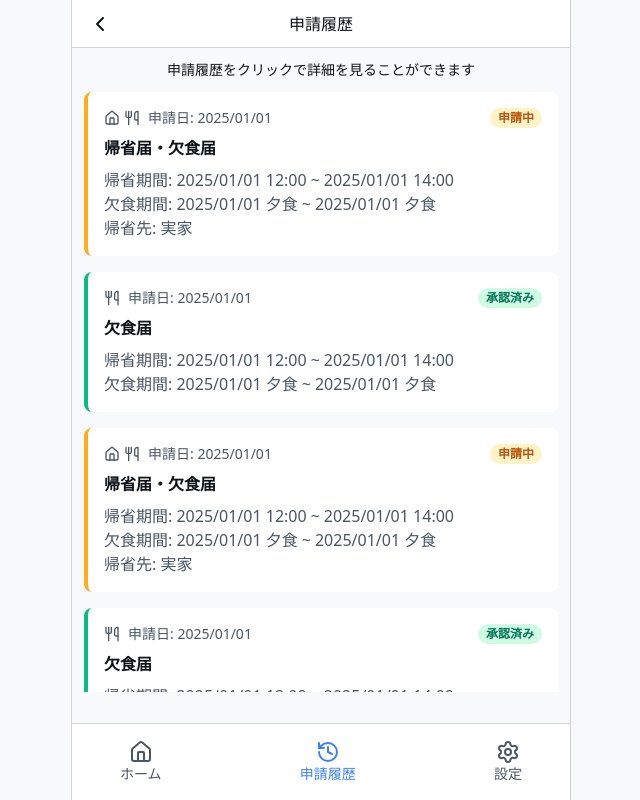
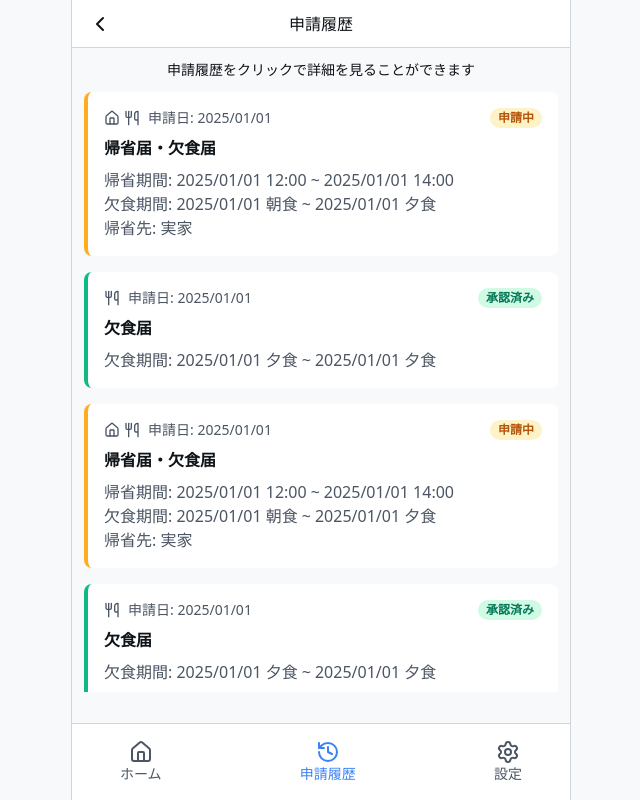
Before and after one commit to mokkun55/yurigaoka-app-student, a Next.js app: page /history in a window 1280 px wide. Shown: the whole page, without its empty margins (319-959 px from the left). Built offline with nearby package versions, Linux system fonts and the light colour scheme.

Commit message:
コンポーネントの分割

```diff
--- a/src/app/history/_components/history-card/index.tsx
+++ b/src/app/history/_components/history-card/HomeHistoryCard.tsx
@@ -4,17 +4,15 @@ import dayjs from 'dayjs'
 
 type Props = {
   status: 'pending' | 'approved' | 'rejected' | 'canceled'
-  type: 'homecoming' | 'meal'
   createdAt: string
   period: {
     startDate: Date
     endDate: Date
   }
-  homecoming?: {
+  homecoming: {
     id: string
     place: string
   }
-  // TODO: ここ呼び出し側でどうにかする
   meal: {
     startDate: {
       morning: boolean
@@ -27,7 +25,7 @@ type Props = {
   }
 }
 
-export default function HistoryCard({ status, type, createdAt, period, homecoming, meal }: Props) {
+export default function HomeHistoryCard({ status, createdAt, period, homecoming, meal }: Props) {
   let borderColor = ''
   switch (status) {
     case 'pending':
@@ -51,20 +49,13 @@ export default function HistoryCard({ status, type, createdAt, period, homecomin
         {/* 左 */}
         <div className="flex items-center gap-2 text-(--sub-text)">
           <div className="flex items-center gap-1">
-            {type === 'homecoming' ? (
-              <>
             <House width={16} height={16} />
             <ForkKnife width={16} height={16} />
-              </>
-            ) : (
-              <ForkKnife width={16} height={16} />
-            )}
           </div>
           <div className="flex items-center gap-2">
             <p className="text-sm">申請日: {createdAt}</p>
           </div>
         </div>
-
         {/* 右 */}
         <div className="flex items-center gap-2">
           <Badge type={status} size="small" />
@@ -72,15 +63,13 @@ export default function HistoryCard({ status, type, createdAt, period, homecomin
       </div>
       {/* メイン */}
       <div className="flex flex-col gap-2">
-        <p className="text-base font-bold">{type === 'homecoming' ? '帰省届・欠食届' : '欠食届'}</p>
+        <p className="text-base font-bold">帰省届・欠食届</p>
         <div className="flex flex-col text-(--sub-text)">
-          {homecoming && (
           <p>
             帰省期間: {dayjs(period.startDate).format('YYYY/MM/DD HH:mm')}
             <span className="mx-1">~</span>
             {dayjs(period.endDate).format('YYYY/MM/DD HH:mm')}
           </p>
-          )}
           <p>
             欠食期間: {dayjs(period.startDate).format('YYYY/MM/DD')} {meal.startDate.morning && '朝食'}
             {meal.startDate.evening && '夕食'}
@@ -88,7 +77,7 @@ export default function HistoryCard({ status, type, createdAt, period, homecomin
             {dayjs(period.endDate).format('YYYY/MM/DD')} {meal.endDate.morning && '朝食'}
             {meal.endDate.evening && '夕食'}
           </p>
-          {type === 'homecoming' && homecoming?.place && <p>帰省先: {homecoming.place}</p>}
+          {homecoming.place && <p>帰省先: {homecoming.place}</p>}
         </div>
       </div>
     </div>
--- /dev/null
+++ b/src/app/history/_components/history-card/MealHistoryCard.tsx
@@ -0,0 +1,74 @@
+import { ForkKnife } from 'lucide-react'
+import Badge from '../badge'
+import dayjs from 'dayjs'
+
+type Props = {
+  status: 'pending' | 'approved' | 'rejected' | 'canceled'
+  createdAt: string
+  period: {
+    startDate: Date
+    endDate: Date
+  }
+  meal: {
+    startDate: {
+      morning: boolean
+      evening: boolean
+    }
+    endDate: {
+      morning: boolean
+      evening: boolean
+    }
+  }
+}
+
+export default function MealHistoryCard({ status, createdAt, period, meal }: Props) {
+  let borderColor = ''
+  switch (status) {
+    case 'pending':
+      borderColor = 'border-(--yellow)'
+      break
+    case 'approved':
+      borderColor = 'border-(--green)'
+      break
+    case 'rejected':
+      borderColor = 'border-(--red)'
+      break
+    case 'canceled':
+      borderColor = 'border-(--gray)'
+      break
+  }
+
+  return (
+    <div className={`bg-white rounded-lg p-4 flex flex-col gap-2 border-l-4 ${borderColor}`}>
+      {/* ヘッダー */}
+      <div className="flex justify-between items-center">
+        {/* 左 */}
+        <div className="flex items-center gap-2 text-(--sub-text)">
+          <div className="flex items-center gap-1">
+            <ForkKnife width={16} height={16} />
+          </div>
+          <div className="flex items-center gap-2">
+            <p className="text-sm">申請日: {createdAt}</p>
+          </div>
+        </div>
+        {/* 右 */}
+        <div className="flex items-center gap-2">
+          <Badge type={status} size="small" />
+        </div>
+      </div>
+      {/* メイン */}
+      <div className="flex flex-col gap-2">
+        <p className="text-base font-bold">欠食届</p>
+        <div className="flex flex-col text-(--sub-text)">
+          <p>
+            欠食期間: {dayjs(period.startDate).format('YYYY/MM/DD')} {meal.startDate.morning && '朝食'}
+            {meal.startDate.evening && '夕食'}
+            <span className="mx-1">~</span>
+            {dayjs(period.endDate).format('YYYY/MM/DD')} {meal.endDate.morning && '朝食'}
+            {meal.endDate.evening && '夕食'}
+          </p>
+        </div>
+      </div>
+    </div>
+  )
+}
--- a/src/app/history/page.tsx
+++ b/src/app/history/page.tsx
@@ -3,7 +3,8 @@
 import { useRouter } from 'next/navigation'
 import Header from '@/_components/ui/header'
 import Footer from '@/_components/ui/footer'
-import HistoryCard from './_components/history-card'
+import HomeHistoryCard from './_components/history-card/HomeHistoryCard'
+import MealHistoryCard from './_components/history-card/MealHistoryCard'
 
 export default function HistoryPage() {
   const router = useRouter()
@@ -14,16 +15,34 @@ export default function HistoryPage() {
       <div className="p-3">
         <p className="text-center text-sm">申請履歴をクリックで詳細を見ることができます</p>
         <div className="mt-3 flex flex-col gap-4 overflow-y-auto max-h-[calc(100vh-200px)]">
-          {Array.from({ length: 10 }).map((_, index) => (
-            <HistoryCard
+          {Array.from({ length: 10 }).map((_, index) => {
+            const type = index % 2 === 0 ? 'homecoming' : 'meal'
+            if (type === 'homecoming') {
+              return (
+                <HomeHistoryCard
                   key={index}
                   status={index % 2 === 0 ? 'pending' : 'approved'}
-              type={index % 2 === 0 ? 'homecoming' : 'meal'}
                   createdAt="2025/01/01"
+                  period={{
+                    startDate: new Date('2025/01/01 12:00'),
+                    endDate: new Date('2025/01/01 14:00'),
+                  }}
                   homecoming={{
                     id: '1',
                     place: '実家',
                   }}
+                  meal={{
+                    startDate: { morning: true, evening: false },
+                    endDate: { morning: false, evening: true },
+                  }}
+                />
+              )
+            } else {
+              return (
+                <MealHistoryCard
+                  key={index}
+                  status={index % 2 === 0 ? 'pending' : 'approved'}
+                  createdAt="2025/01/01"
                   period={{
                     startDate: new Date('2025/01/01 12:00'),
                     endDate: new Date('2025/01/01 14:00'),
@@ -33,7 +52,9 @@ export default function HistoryPage() {
                     endDate: { morning: false, evening: true },
                   }}
                 />
-          ))}
+              )
+            }
+          })}
         </div>
       </div>
       <Footer activeTab="history" />
```
Also changed, not shown: 1 other file (tests, documents, lock files or other folders). Lines whose indentation alone changed are shown as unchanged.
